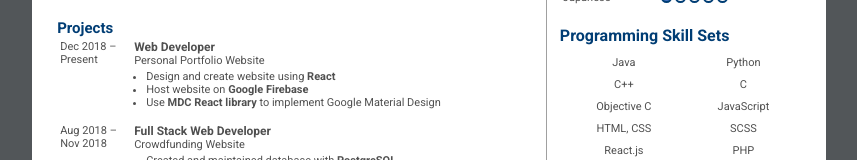
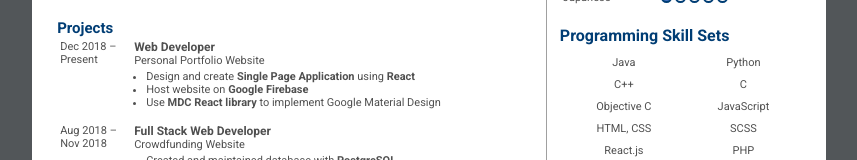
Before and after one commit to marcusngwj/Resume, a React (Create React App) app: page / in a window 1280 px wide. Shown: the part 244-404 px from the top of the page, without its empty margins (211-1068 px from the left). Built offline with nearby package versions, Linux system fonts and the light colour scheme.

Commit message:
update content

```diff
--- a/src/columns/mainbar/components/projects/ProjectComponent.js
+++ b/src/columns/mainbar/components/projects/ProjectComponent.js
@@ -17,7 +17,7 @@ export default class ProjectComponent extends Component {
             <Project period="Dec 2018 – Present"
                        role="Web Developer"
                        name="Personal Portfolio Website"
-                description={['Design and create website using <strong>React</strong>',
+                description={['Design and create <strong>Single Page Application</strong> using <strong>React</strong>',
                               'Host website on <strong>Google Firebase</strong>',
                               'Use <strong>MDC React library</strong> to implement Google Material Design']}/>
 
```
